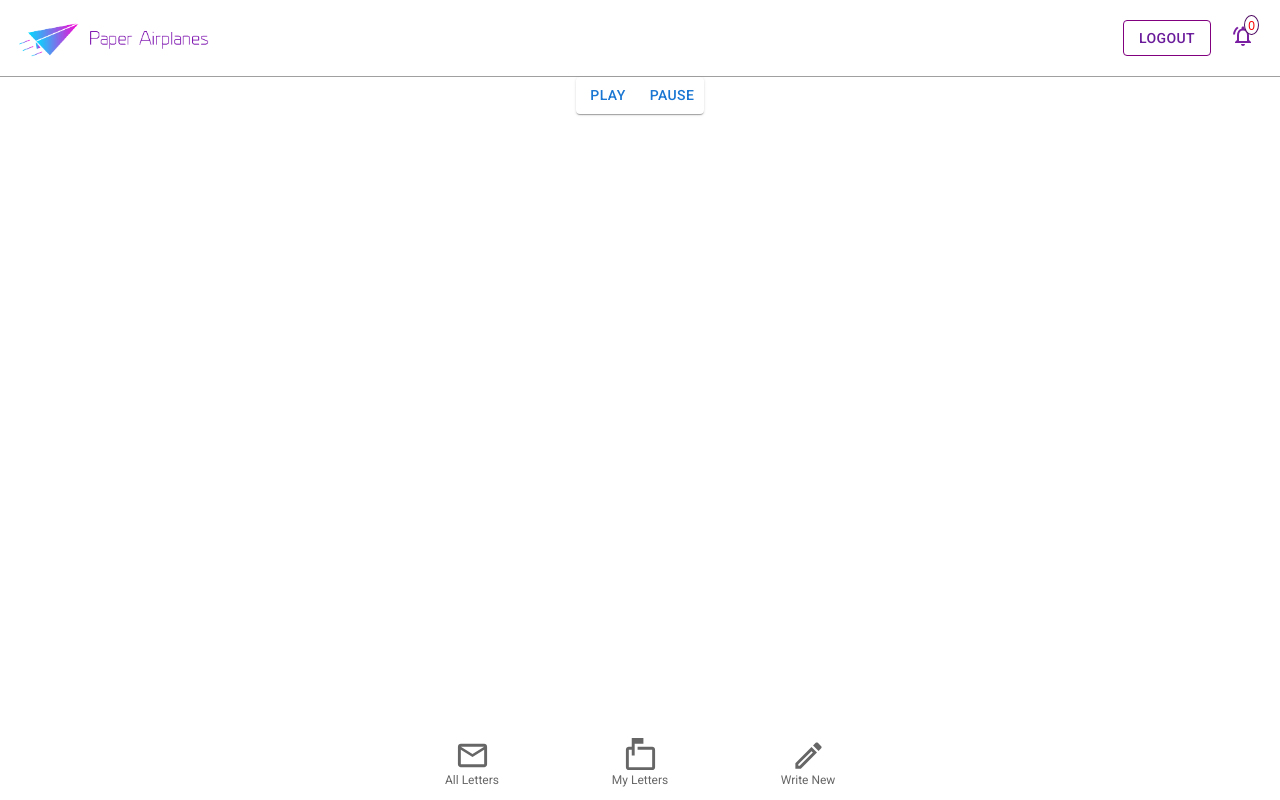
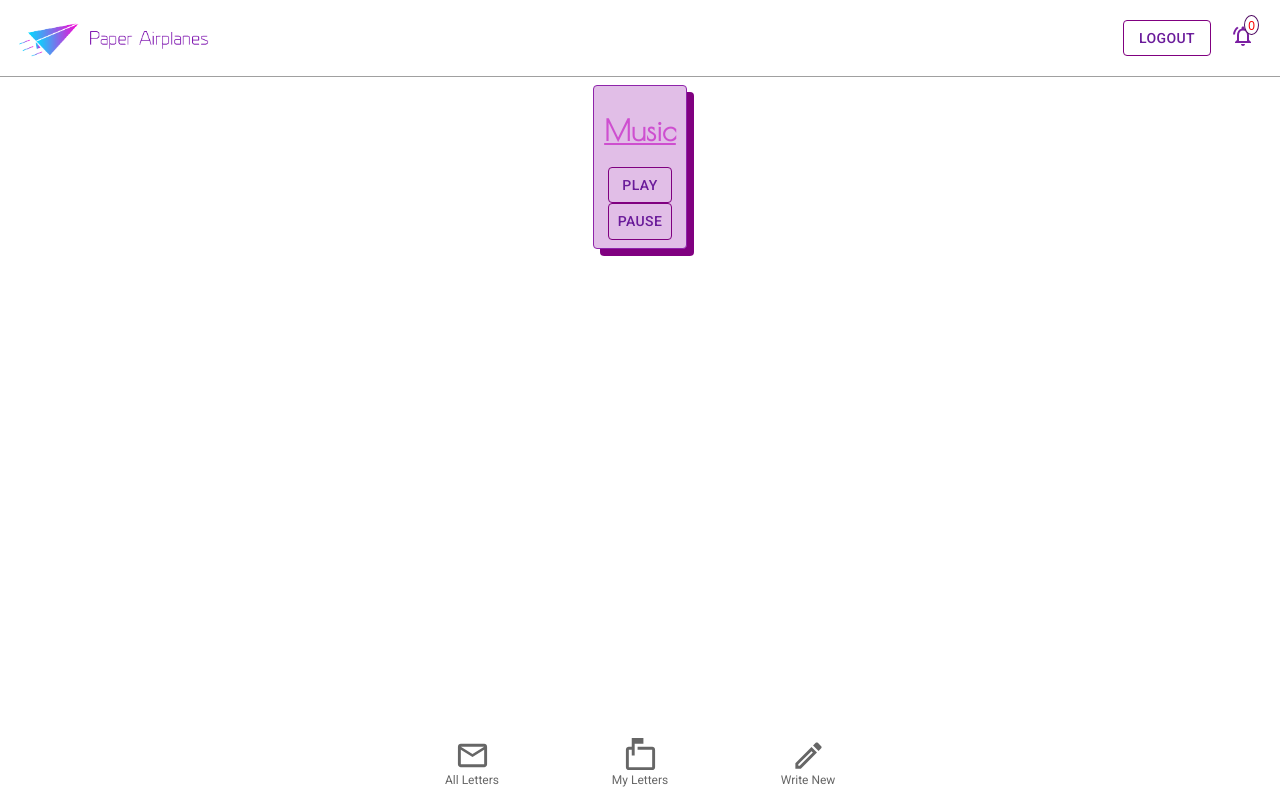
Before and after one commit to JohnBorges52/paper-airplanes, a React (Create React App) app in the folder client/: page /chill in a window 1280 px wide. Built offline with nearby package versions, Linux system fonts and the light colour scheme; no server answers; a web font is replaced by a local one.

Commit message:
Refactor to use functions

```diff
--- a/client/src/components/Music.jsx
+++ b/client/src/components/Music.jsx
@@ -1,6 +1,7 @@
 import React from "react";
 import {Card} from "@mui/material"
 import {Button} from "@mui/material";
+import { purple } from "@mui/material/colors";
 
 import song1 from "../assests/test2.mp3"
 import song2 from "../assests/test.mp4"
@@ -9,12 +10,46 @@ export const Music = () => {
 
   const audio = new Audio(song2)
 
+  const playFunc = () => {
+    audio.volume = 0.2
+    audio.play()
+  }
+
+  const pauseFunc = () => {
+    audio.pause()
+  }
+
 
   return(
 
-    <Card>
-      <Button onClick={()=>{audio.play()}}>Play</Button>
-      <Button onClick={()=>{audio.pause()}}>Pause</Button>
+    <Card id="music-controls"
+      sx={{
+        display: 'flex',
+        flexDirection: 'column',
+        alignItems: 'center',
+        margin: 1,
+        padding: 1,
+        backgroundColor: purple[100],
+        marginBottom: "40px",
+        boxShadow: "7px 7px purple",
+        border: "1px solid",
+        borderColor: purple[600] }}
+      >
+        <h1 className="letterListHeader">Music</h1>
+      <Button
+        variant="outlined"
+        sx={{ width: 0.8 ,color: purple[800], border: "1px solid purple" }}
+        onClick={()=>{playFunc()}}
+        >
+          Play
+      </Button>
+      <Button
+        variant="outlined"
+        sx={{ width: 0.8 ,color: purple[800], border: "1px solid purple" }}
+        onClick={()=>{pauseFunc()}}
+        >
+          Pause
+      </Button>
     </Card>
   )
 }
```
